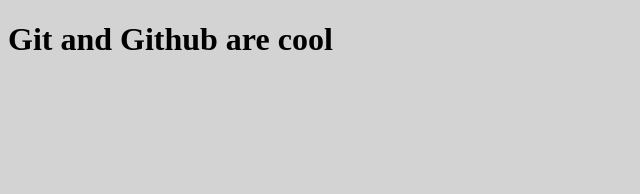
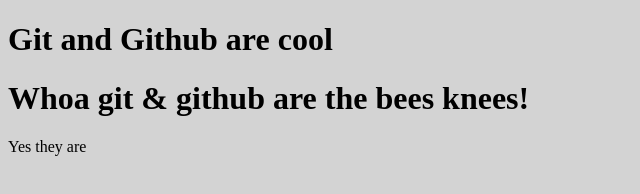
Before and after one commit to KylieStanley/Git-and-github-intro, a plain HTML site: page index.html in a window 1280 px wide. Shown: the whole page, without its empty margins (0-640 px from the left). Drawn offline with Linux system fonts and the light colour scheme.

Commit message:
Add h1 and paragraph to our body

```diff
--- a/index.html
+++ b/index.html
@@ -6,5 +6,7 @@
 </head>
 <body>
   <h1>Git and Github are cool</h1>
+  <h1>Whoa git & github are the bees knees!</h1>
+  <p>Yes they are</p>
 </body>
 </html>
```
